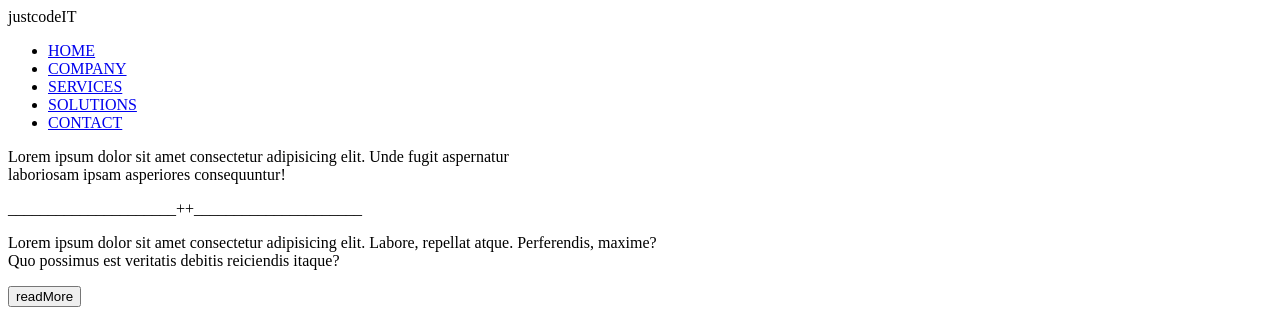
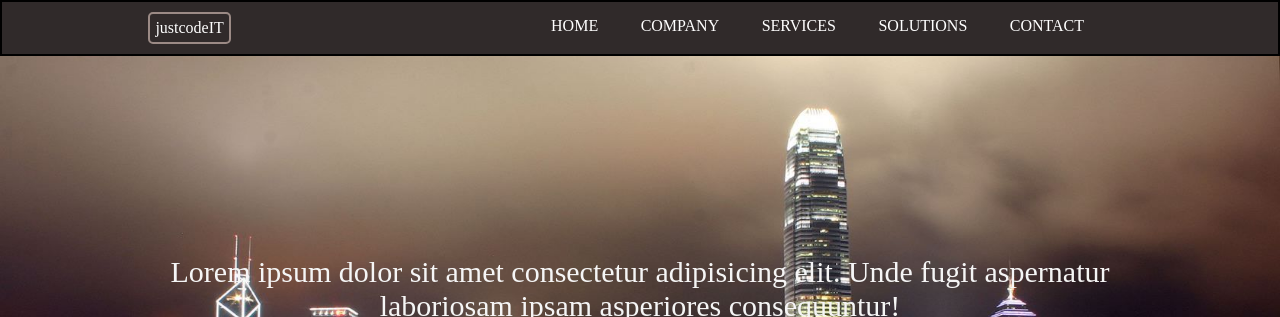
Before and after one commit to affanahmed2001/Just-Code-It-Irresponsive-web-site-, a plain HTML site: page index.html in a window 1280 px wide. Shown: the top 317 px of the page. Drawn offline with Linux system fonts and the light colour scheme; files whose address does not match are found by name.

Commit message:
Update index.html

```diff
--- a/index.html
+++ b/index.html
@@ -6,7 +6,7 @@
     <meta http-equiv="X-UA-Compatible" content="IE=edge">
     <meta name="viewport" content="width=device-width, initial-scale=1.0">
     <title>CodeIT</title>
-    <link rel="stylesheet" href="tmplt.css">
+    <link rel="stylesheet" href="style.css">
     <link rel="stylesheet" href="https://cdnjs.cloudflare.com/ajax/libs/font-awesome/6.2.0/css/all.min.css"
         integrity="sha512-xh6O/CkQoPOWDdYTDqeRdPCVd1SpvCA9XXcUnZS2FmJNp1coAFzvtCN9BmamE+4aHK8yyUHUSCcJHgXloTyT2A=="
         crossorigin="anonymous" referrerpolicy="no-referrer" />
```
